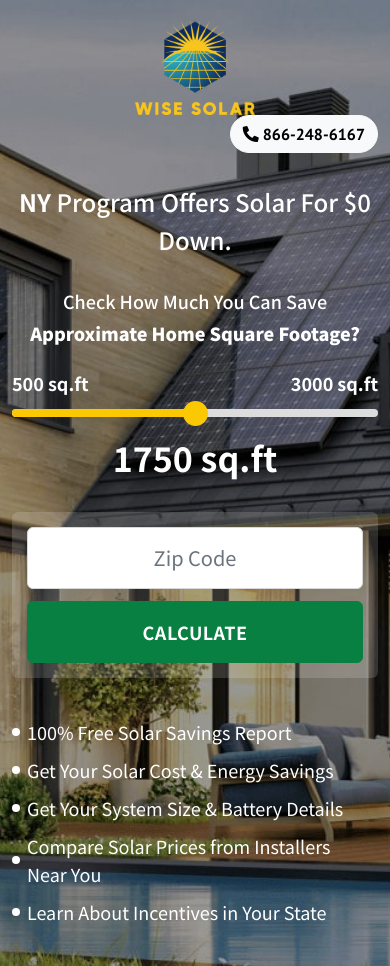
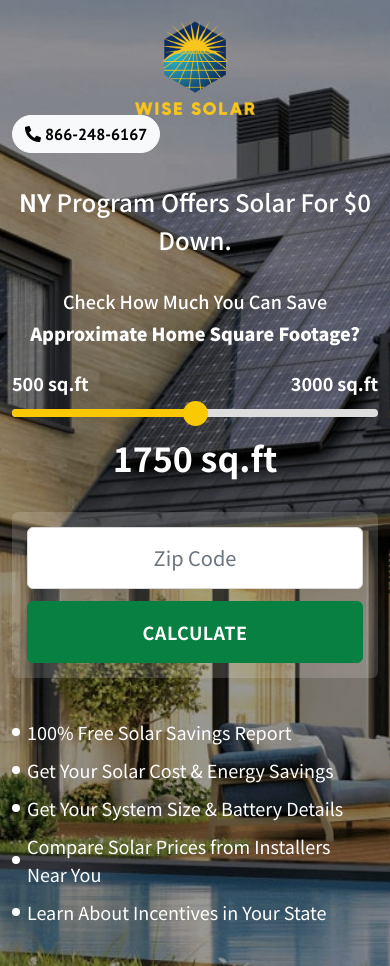
Before and after one commit to AbdoMgdy/wise-solar, a plain HTML site: page index.html in a window 390 px wide. Shown: the top 966 px of the page. Drawn offline with nearby package versions, Linux system fonts and the light colour scheme; no server answers.

```diff
--- a/index.html
+++ b/index.html
@@ -41,7 +41,7 @@
                         <a href="index.html"><img src="images/logo.png" alt=""></a>
                      </div>
                   </div>
-                  <div class="col-md-3 d-flex justify-content-end align-self-start">
+                  <div class="col-md-3 d-flex justify-content-start align-self-start">
                      <a href="tel:866-248-6167" class="btn btn-light phone-number">
                         <i class="fas fa-phone-alt"></i> 866-248-6167
                      </a>
```
